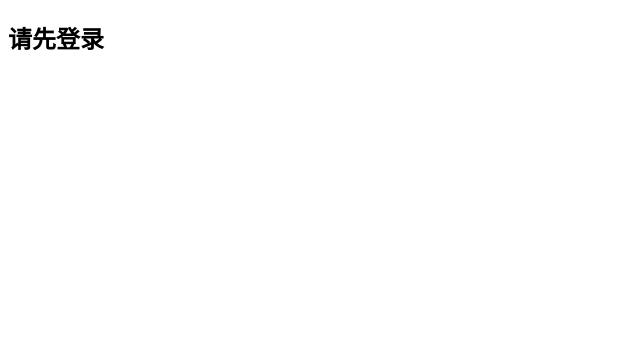
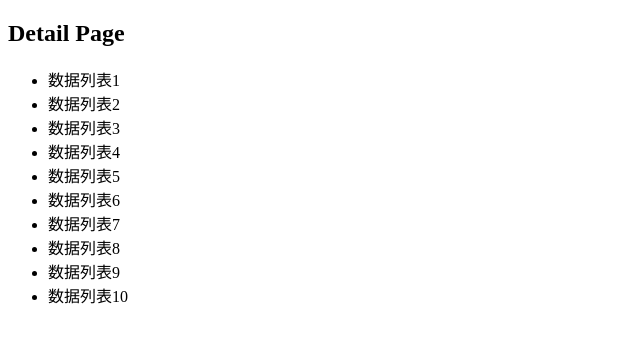
Before and after one commit to CaoKejian/React_Study, a React (Create React App) app: page / in a window 1280 px wide. Shown: the top 342 px of the page, without its empty margins (0-640 px from the left). Built offline with nearby package versions, Linux system fonts and the light colour scheme.

Commit message:
生命周期钩子

```diff
--- /dev/null
+++ b/src/share/React高阶组件/Detail.jsx
@@ -0,0 +1,33 @@
+import React, { PureComponent } from 'react'
+
+export class Detail extends PureComponent {
+  UNSAFE_componentWillMount() {
+    this.beginTime = new Date().getTime()
+  }
+  componentDidMount() {
+    this.endTime = new Date().getTime()
+    const interval = this.endTime - this.beginTime
+    console.log(interval);
+  }
+  render() {
+    return (
+      <div>
+        <h2>Detail Page</h2>
+        <ul>
+          <li>数据列表1</li>
+          <li>数据列表2</li>
+          <li>数据列表3</li>
+          <li>数据列表4</li>
+          <li>数据列表5</li>
+          <li>数据列表6</li>
+          <li>数据列表7</li>
+          <li>数据列表8</li>
+          <li>数据列表9</li>
+          <li>数据列表10</li>
+        </ul>
+      </div>
+    )
+  }
+}
+
+export default Detail
--- a/src/share/React高阶组件/Main.jsx
+++ b/src/share/React高阶组件/Main.jsx
@@ -1,5 +1,6 @@
 import React, { Component, PureComponent } from 'react'
 import Context from './Context/Context'
+import Detail from './Detail'
 import Login from './登录鉴权'
 import Main2 from './高阶组件的应用场景'
 
@@ -29,7 +30,8 @@ export class Main extends Component {
       // <HelloWorldHoc />
       // <Main2 />
       // <Context />
-      <Login />
+      // <Login />
+      <Detail />
     )
   }
 }
```
